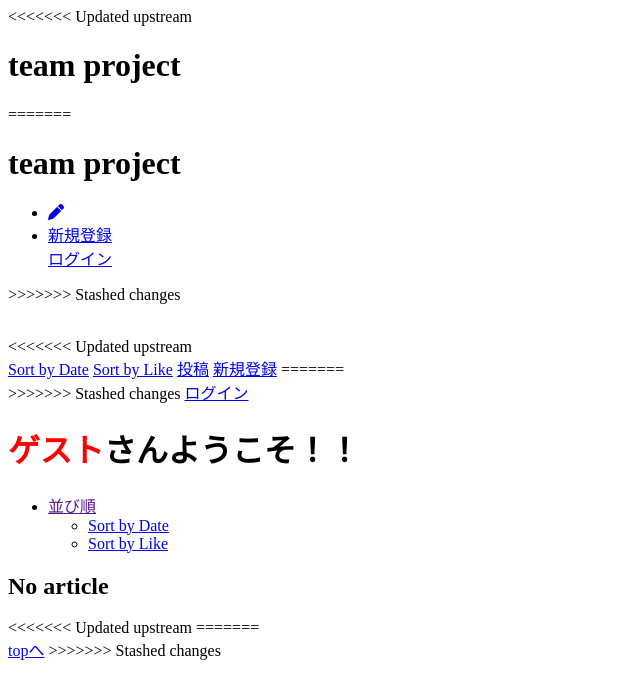
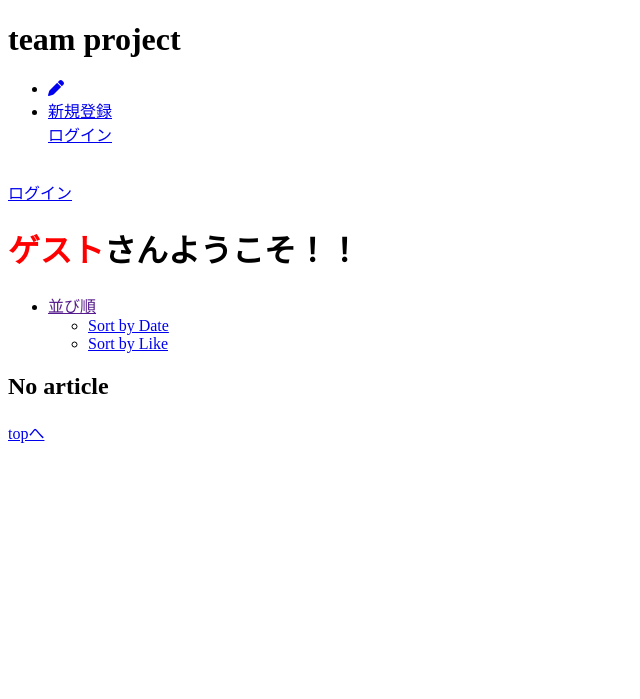
Before and after one commit to s1f102101615/SNSLike, a Django app: page / in a window 1280 px wide. Shown: the top 699 px of the page, without its empty margins (0-640 px from the left). Run offline with Django 3.2, Linux system fonts and the light colour scheme; data that the repository does not hold is empty; some libraries are stand-ins or nearby versions.

Commit message:
design
design

```diff
--- a/teamapp/templates/teamapp/index.html
+++ b/teamapp/templates/teamapp/index.html
@@ -7,12 +7,6 @@
     <meta charset="utf-8">
     <link href="{% static 'teamapp/css/index.css' %}" rel="stylesheet">
     <script type="text/javascript" src="{% static 'teamapp/js/index.js' %}" ></script>
-<<<<<<< Updated upstream
-</head>
-
-<body>
-    <h1>team project</h1>
-=======
     <script src="https://kit.fontawesome.com/89aa44206f.js" crossorigin="anonymous"></script>
     <script>
       (function(d) {
@@ -39,21 +33,12 @@
       {% endif %}
     </ul>
   </footer>
->>>>>>> Stashed changes
     <p></p>
 
 
     <br>
-<<<<<<< Updated upstream
-    <div>
-      <a href="{% url 'index' %}?sort=date">Sort by Date</a>
-      <a href="{% url 'index' %}?sort=like">Sort by Like</a>
-      <a href="{% url 'post' %}">投稿</a>
-      <a href="{% url 'registration' %}">新規登録</a>
-=======
     <div class="textfont">
       <div class="blockleft">
->>>>>>> Stashed changes
       {% if user.is_anonymous %}
       <a href="{% url 'Login' %}">ログイン</a>
       {% else %}
@@ -100,10 +85,7 @@
     {% else %}
     <h2>No article</h2>
     {% endif %}
-<<<<<<< Updated upstream
-=======
   </div>
   <a href="{% url 'index' %}" id="page-top">topへ</a>
->>>>>>> Stashed changes
   </body>
 </html>
```
